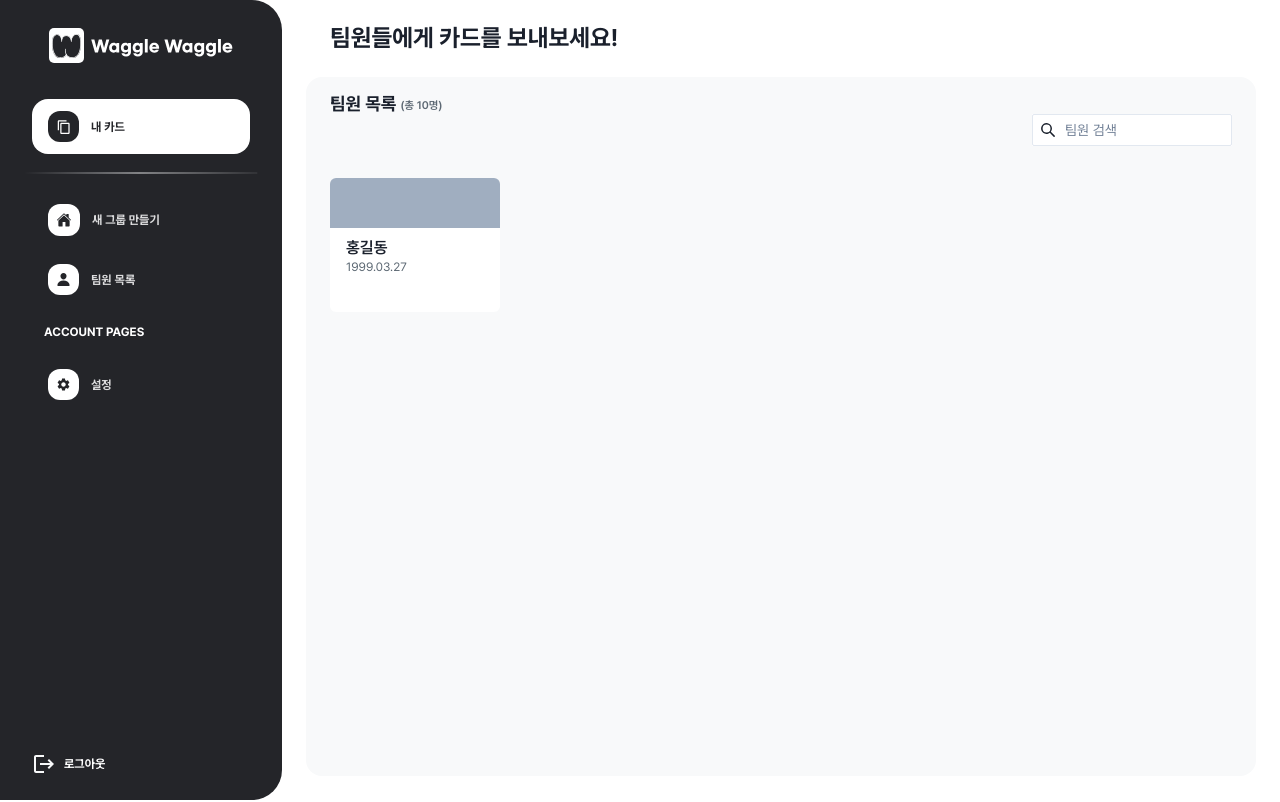
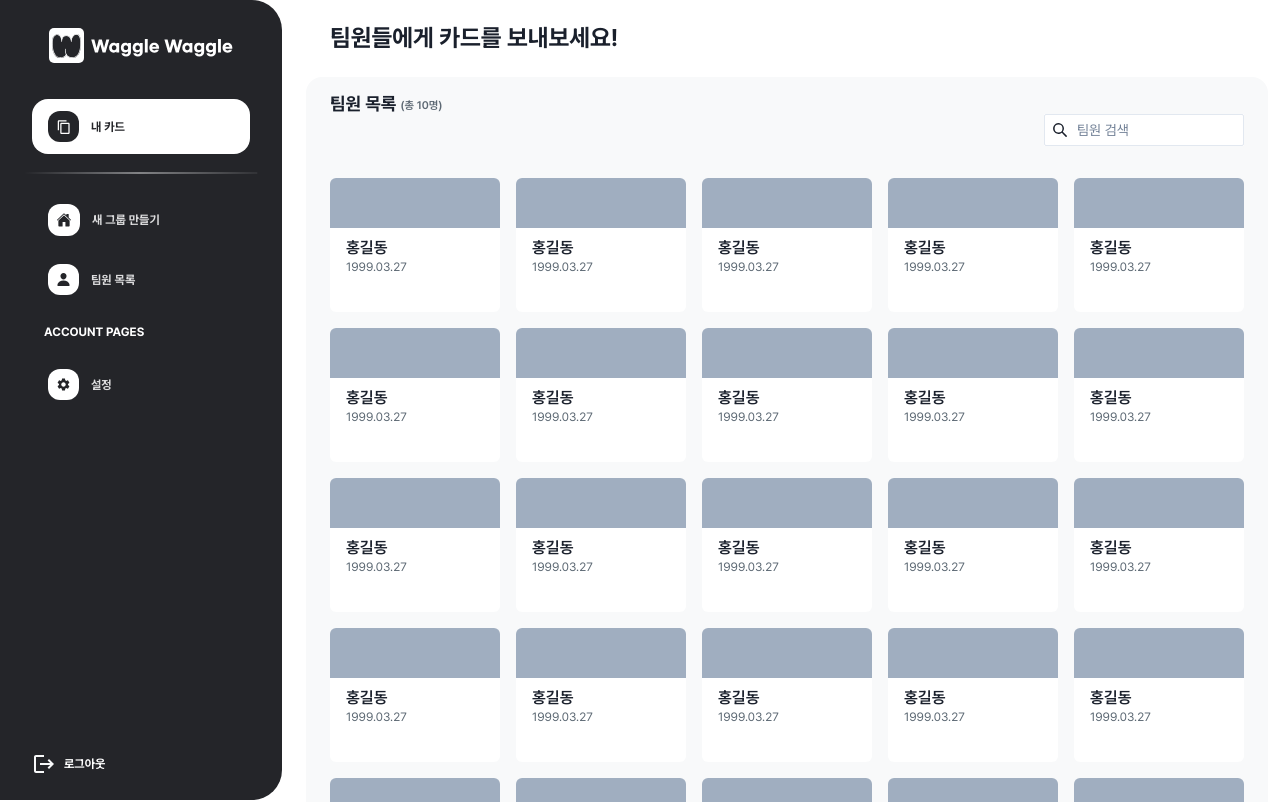
Before and after one commit to DDD-Community/DDD-10-WABLE-WEB, a Next.js app: page /1/member in a window 1280 px wide. Shown: the top 802 px of the page. Built offline with nearby package versions, Linux system fonts and the light colour scheme.

Commit message:
feat: 팀원 목업 데이터 추가

```diff
--- a/src/components/pages/member/member-list-section.tsx
+++ b/src/components/pages/member/member-list-section.tsx
@@ -13,8 +13,54 @@ import { SearchIcon } from '@chakra-ui/icons';
 import DashboardItem from '@/components/common/dashboard-item';
 import { ProfileCard } from '@/components/pages/member/profile-card';
 
+const MOCK_MEMBERS = [
+  { name: '홍길동', birthday: '1999.03.27' },
+  { name: '홍길동', birthday: '1999.03.27' },
+  { name: '홍길동', birthday: '1999.03.27' },
+  { name: '홍길동', birthday: '1999.03.27' },
+  { name: '홍길동', birthday: '1999.03.27' },
+  { name: '홍길동', birthday: '1999.03.27' },
+  { name: '홍길동', birthday: '1999.03.27' },
+  { name: '홍길동', birthday: '1999.03.27' },
+  { name: '홍길동', birthday: '1999.03.27' },
+  { name: '홍길동', birthday: '1999.03.27' },
+  { name: '홍길동', birthday: '1999.03.27' },
+  { name: '홍길동', birthday: '1999.03.27' },
+  { name: '홍길동', birthday: '1999.03.27' },
+  { name: '홍길동', birthday: '1999.03.27' },
+  { name: '홍길동', birthday: '1999.03.27' },
+  { name: '홍길동', birthday: '1999.03.27' },
+  { name: '홍길동', birthday: '1999.03.27' },
+  { name: '홍길동', birthday: '1999.03.27' },
+  { name: '홍길동', birthday: '1999.03.27' },
+  { name: '홍길동', birthday: '1999.03.27' },
+  { name: '홍길동', birthday: '1999.03.27' },
+  { name: '홍길동', birthday: '1999.03.27' },
+  { name: '홍길동', birthday: '1999.03.27' },
+  { name: '홍길동', birthday: '1999.03.27' },
+  { name: '홍길동', birthday: '1999.03.27' },
+  { name: '홍길동', birthday: '1999.03.27' },
+  { name: '홍길동', birthday: '1999.03.27' },
+  { name: '홍길동', birthday: '1999.03.27' },
+  { name: '홍길동', birthday: '1999.03.27' },
+  { name: '홍길동', birthday: '1999.03.27' },
+  { name: '홍길동', birthday: '1999.03.27' },
+  { name: '홍길동', birthday: '1999.03.27' },
+  { name: '홍길동', birthday: '1999.03.27' },
+  { name: '홍길동', birthday: '1999.03.27' },
+  { name: '홍길동', birthday: '1999.03.27' },
+  { name: '홍길동', birthday: '1999.03.27' },
+  { name: '홍길동', birthday: '1999.03.27' },
+  { name: '홍길동', birthday: '1999.03.27' },
+  { name: '홍길동', birthday: '1999.03.27' },
+  { name: '홍길동', birthday: '1999.03.27' },
+  { name: '홍길동', birthday: '1999.03.27' },
+  { name: '홍길동', birthday: '1999.03.27' },
+];
+
 export default function MemberListSection() {
   const n = 10;
+
   return (
     <DashboardItem flexDir="column" overflow="auto" w="full" h="full">
       <Flex gap={1} align="end">
@@ -36,9 +82,11 @@ export default function MemberListSection() {
         <Input placeholder="팀원 검색" />
       </InputGroup>
       <Grid templateColumns="repeat(5, 1fr)" gap="16px" mx="auto">
-        <GridItem w="170px">
-          <ProfileCard />
-        </GridItem>
+        {MOCK_MEMBERS.map((member, i) => (
+          <GridItem key={i} w="170px">
+            <ProfileCard {...member} />
+          </GridItem>
+        ))}
       </Grid>
     </DashboardItem>
   );
--- a/src/components/pages/member/profile-card.tsx
+++ b/src/components/pages/member/profile-card.tsx
@@ -2,7 +2,15 @@ import { Box, Card, CardBody, Heading, Text } from '@chakra-ui/react';
 
 import DefaultProfileImage from '@/assets/images/default-profile-image.svg?url';
 
-function ProfileCard() {
+function ProfileCard({
+  name,
+  birthday,
+  profileImage,
+}: {
+  name: string;
+  birthday: string;
+  profileImage?: string;
+}) {
   return (
     <Card overflow="hidden" shadow="none">
       <Box backgroundColor="#A0AEC0" px="44px" pt="32px" pb="18px">
@@ -10,10 +18,10 @@ function ProfileCard() {
       </Box>
       <CardBody px="16px" py="10px" minH="84px">
         <Heading size="sm" fontWeight="600">
-          홍길동
+          {name}
         </Heading>
         <Text fontSize="12px" color="waggle.gray.700">
-          1999.03.27
+          {birthday}
         </Text>
       </CardBody>
     </Card>
```
